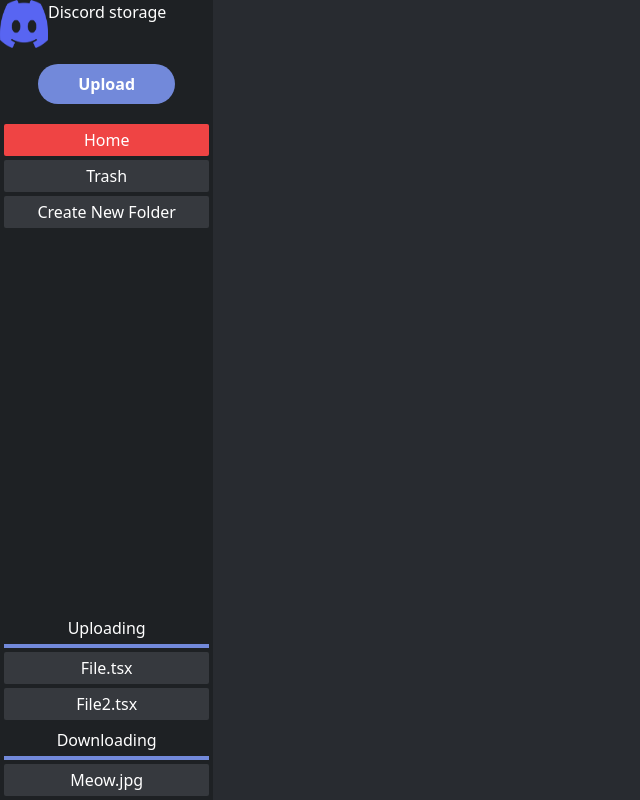
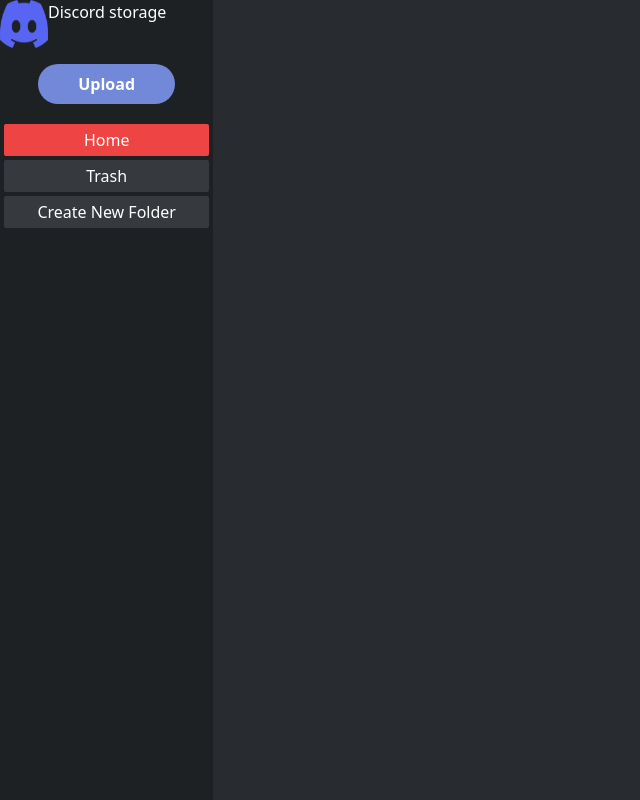
Before and after one commit to waylonwilliams/discord-storage, a React (Vite) app in the folder front-end/: page / in a window 1280 px wide. Shown: the whole page, without its empty margins (0-640 px from the left). Built offline with nearby package versions, Linux system fonts and the light colour scheme.

Commit message:
uploading queue

```diff
--- a/front-end/src/App.tsx
+++ b/front-end/src/App.tsx
@@ -15,11 +15,8 @@ function App() {
   const [files, setFiles] = useState<fileArrayElement[]>(tempFilesArr); // [ {file: fileName, ids: csv of message ids} ]
   const [folders, setFolders] = useState<string[]>(["Home", "Trash"]);
   const [selectedFolder, setSelectedFolder] = useState<string>("Home");
-  const [uploading, setUploading] = useState<string[]>([
-    "File.tsx",
-    "File2.tsx",
-  ]);
-  const [downloading, setDownloading] = useState<string[]>(["Meow.jpg"]);
+  const [uploading, setUploading] = useState<string[]>([]);
+  const [downloading, setDownloading] = useState<string[]>([]);
 
   return (
     <>
--- a/front-end/src/Button.tsx
+++ b/front-end/src/Button.tsx
@@ -3,6 +3,8 @@ import { fileArrayElement } from "./Props.ts";
 
 interface Props {
   setFiles: (val: fileArrayElement[]) => void;
+  uploading: string[];
+  setUploading: (arg: string[]) => void;
 }
 
 function fixName(file: string) {
@@ -21,14 +23,20 @@ function fixName(file: string) {
   return x;
 }
 
-const Button: React.FC<Props> = ({ setFiles }: Props) => {
+const Button: React.FC<Props> = ({
+  setFiles,
+  uploading,
+  setUploading,
+}: Props) => {
   const fileInputRef = useRef<HTMLInputElement>(null);
 
   const handleFileChange = (event: React.ChangeEvent<HTMLInputElement>) => {
     if (event.target.files && event.target.files.length > 0) {
       const formData = new FormData();
       formData.set("file", event.target.files[0]); // by accessing index 0 i think this means only the first selected file would be uploaded
-
+      const newUpload = [...uploading, event.target.files[0].name];
+      setUploading(newUpload);
+      console.log(newUpload);
       // upload file to backend
       fetch("http://localhost:5000/upload", {
         method: "PUT",
@@ -37,6 +45,8 @@ const Button: React.FC<Props> = ({ setFiles }: Props) => {
         .then((response) => response.json())
         .then((data) => {
           let fileName = data.fileName;
+          const newUpload = uploading.filter((item) => item !== fileName); // should remove
+          setUploading(newUpload);
           // change file name if there are duplicates
           for (let i = 1; localStorage.getItem(fileName) != null; i++) {
             if (i == 1) {
--- a/front-end/src/LeftColumn.tsx
+++ b/front-end/src/LeftColumn.tsx
@@ -36,7 +36,11 @@ export default function LeftColumn({
           <p>Discord storage</p>
         </div>
       </div>
-      <Button setFiles={setFiles} />
+      <Button
+        setFiles={setFiles}
+        uploading={uploading}
+        setUploading={setUploading}
+      />
       <Folders
         folders={folders}
         setFolders={setFolders}
```
